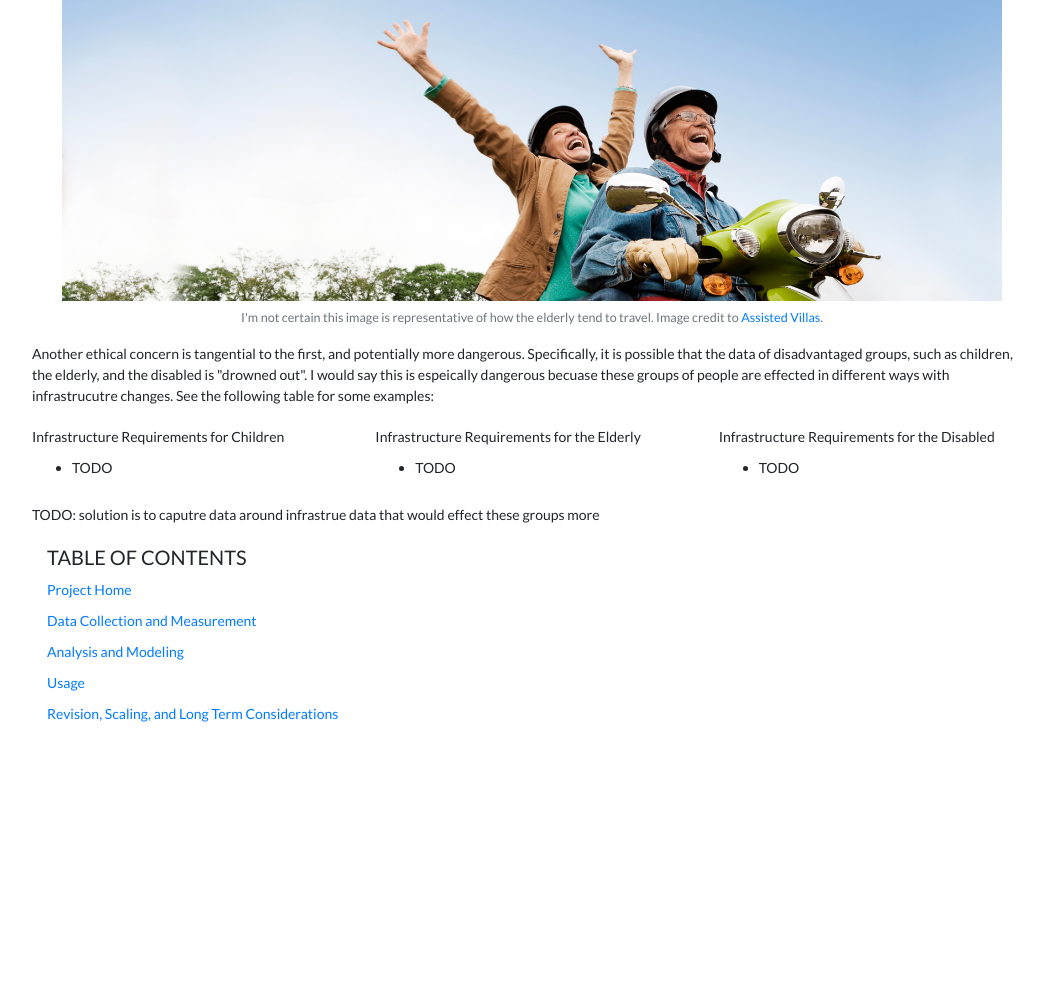
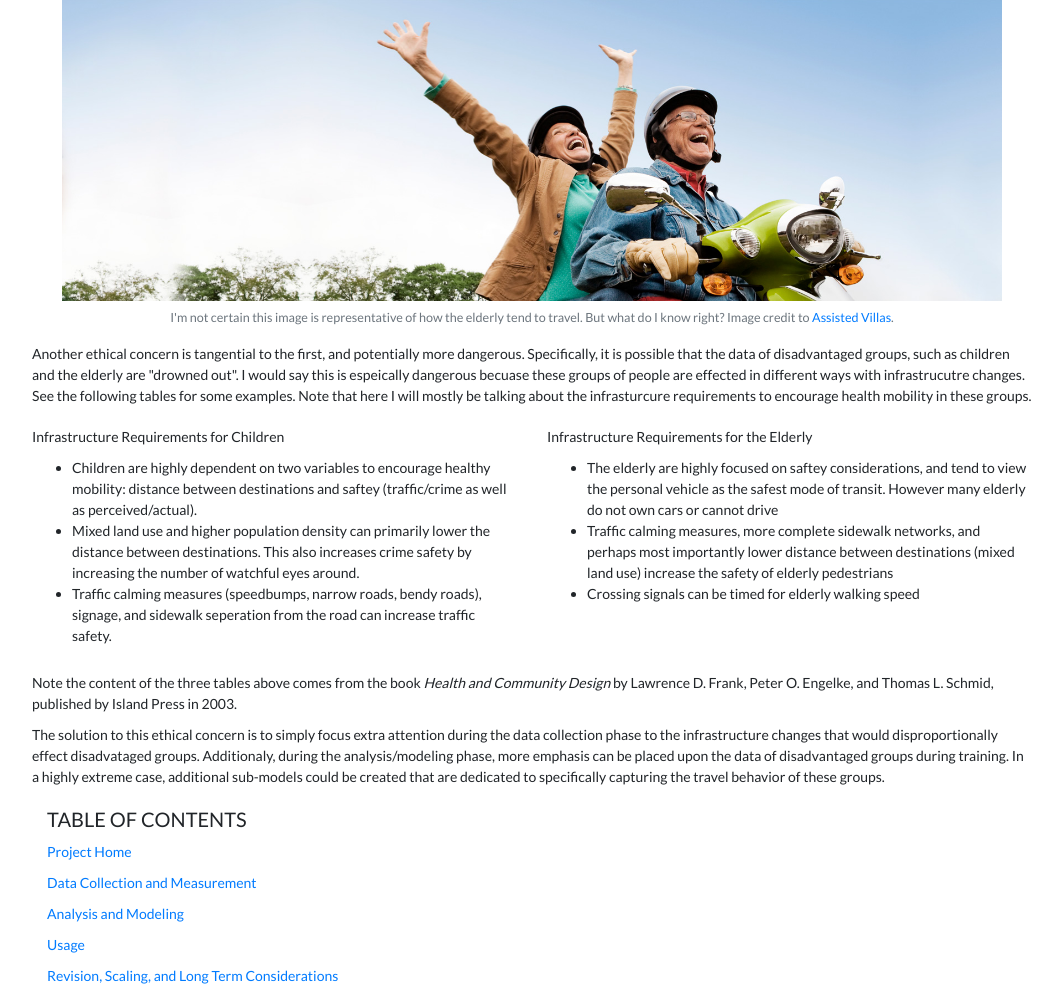
Before and after one commit to twigtheoracle/twigtheoracle.com, a Django app: page /projects/ethical_tdm/analysis_and_modeling in a window 1280 px wide. Shown: the part 2357-3363 px from the top of the page, without its empty margins (108-1170 px from the left). Before the commit the page ends 3079 px from the top, so only its background shows below. Run offline with Django 3.2, Linux system fonts and the light colour scheme; some libraries are stand-ins or nearby versions.

Commit message:
Analysis and Modeling third draft

```diff
--- a/website/mysite/templates/projects/ethical_tdm/analysis_and_modeling.html
+++ b/website/mysite/templates/projects/ethical_tdm/analysis_and_modeling.html
@@ -104,35 +104,35 @@
         <div class="container mx-auto">
             <figure class="figure mx-auto" style="display: block;">
                 <img src="{% static 'mysite/elderly_traveling.jpg' %}" class="figure-img img-fluid mx-auto" style="height: auto; display: block;">
-                <figcaption class="figure-caption text-center">I'm not certain this image is representative of how the elderly tend to travel. Image credit to <a rel="noopener noreferrer" target="_blank" href="https://www.assistedvillas.com">Assisted Villas</a>.</figcaption>
+                <figcaption class="figure-caption text-center">I'm not certain this image is representative of how the elderly tend to travel. But what do I know right? Image credit to <a rel="noopener noreferrer" target="_blank" href="https://www.assistedvillas.com">Assisted Villas</a>.</figcaption>
             </figure>
         </div>
     </div>
 
-    <p>Another ethical concern is tangential to the first, and potentially more dangerous. Specifically, it is possible that the data of disadvantaged groups, such as children, the elderly, and the disabled is "drowned out". I would say this is espeically dangerous becuase these groups of people are effected in different ways with infrastrucutre changes. See the following table for some examples:</p>
+    <p>Another ethical concern is tangential to the first, and potentially more dangerous. Specifically, it is possible that the data of disadvantaged groups, such as children and the elderly are "drowned out". I would say this is espeically dangerous becuase these groups of people are effected in different ways with infrastrucutre changes. See the following tables for some examples. Note that here I will mostly be talking about the infrasturcure requirements to encourage health mobility in these groups.</p>
 
     <div class="row">
-        <div class="col-sm-4">
+        <div class="col-sm-6">
             <p>Infrastructure Requirements for Children</p>
             <ul>
-                <li>TODO</li>
+                <li>Children are highly dependent on two variables to encourage healthy mobility: distance between destinations and saftey (traffic/crime as well as perceived/actual).</li>
+                <li>Mixed land use and higher population density can primarily lower the distance between destinations. This also increases crime safety by increasing the number of watchful eyes around.</li>
+                <li>Traffic calming measures (speedbumps, narrow roads, bendy roads), signage, and sidewalk seperation from the road can increase traffic safety.</li>
             </ul>
         </div>
-        <div class="col-sm-4">
+        <div class="col-sm-6">
             <p>Infrastructure Requirements for the Elderly</p>
             <ul>
-                <li>TODO</li>
-            </ul>
-        </div>
-        <div class="col-sm-4">
-            <p>Infrastructure Requirements for the Disabled</p>
-            <ul>
-                <li>TODO</li>
+                <li>The elderly are highly focused on saftey considerations, and tend to view the personal vehicle as the safest mode of transit. However many elderly do not own cars or cannot drive</li>
+                <li>Traffic calming measures, more complete sidewalk networks, and perhaps most importantly lower distance between destinations (mixed land use) increase the safety of elderly pedestrians</li>
+                <li>Crossing signals can be timed for elderly walking speed</li>
             </ul>
         </div>
     </div>
 
-    <p>TODO: solution is to caputre data around infrastrue data that would effect these groups more</p>
+    <p>Note the content of the three tables above comes from the book <i>Health and Community Design</i> by Lawrence D. Frank, Peter O. Engelke, and Thomas L. Schmid, published by Island Press in 2003.</p>
+
+    <p>The solution to this ethical concern is to simply focus extra attention during the data collection phase to the infrastructure changes that would disproportionally effect disadvataged groups. Additionaly, during the analysis/modeling phase, more emphasis can be placed upon the data of disadvantaged groups during training. In a highly extreme case, additional sub-models could be created that are dedicated to specifically capturing the travel behavior of these groups.</p>
 </div>
 
 {% endblock %}
```
